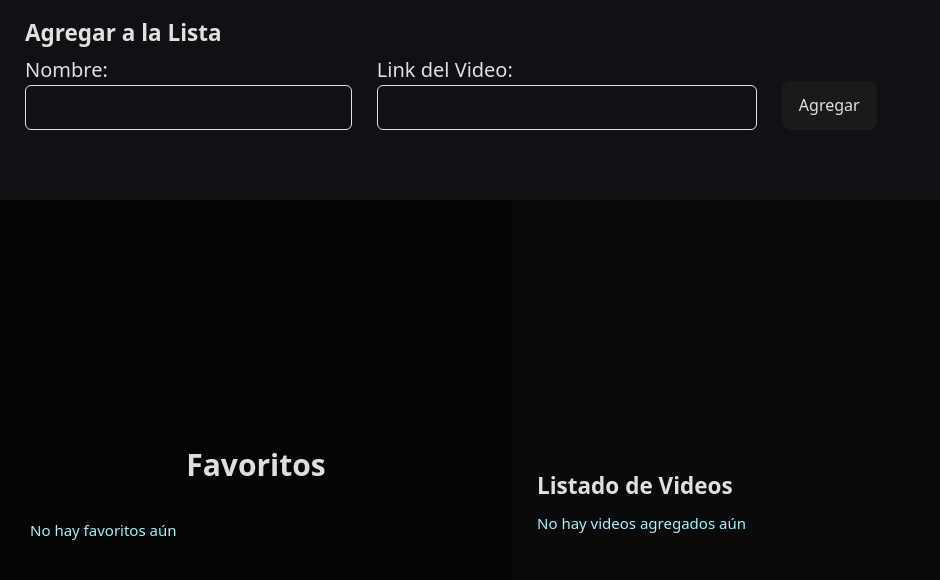
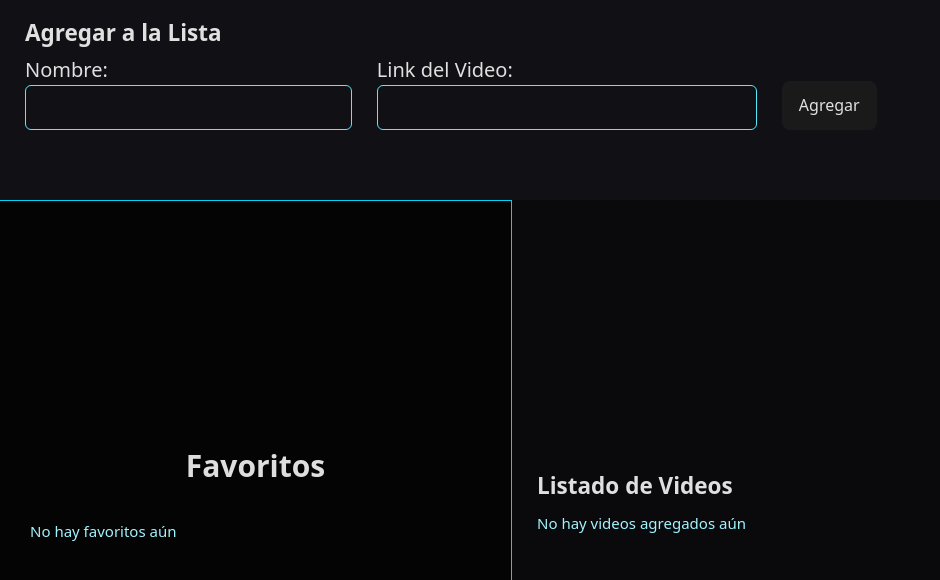
Before and after one commit to uortiz7/Proyecto-1-Labo4, a React (Vite) app: page / in a window 1280 px wide. Shown: the top 580 px of the page, without its empty margins (0-940 px from the left). Built offline with nearby package versions, Linux system fonts and the light colour scheme.

Commit message:
Cambios de color bordes

```diff
--- a/src/components/listar/favoritos.jsx
+++ b/src/components/listar/favoritos.jsx
@@ -8,7 +8,9 @@ export default function Favoritos() {
   return (
     <section
       id="favoritos"
-      className="px-6 bg-black/80 flex flex-col items-center justify-center"
+      className="px-6 bg-black/80
+      flex flex-col items-center justify-center
+      border-r border-t border-r-cyan-400 border-t-cyan-400"
     >
       <h2 className="text-2xl">Favoritos</h2>
       <div className="w-full mt-7 flex gap-6 overflow-x-auto pb-3">
--- a/src/components/listar/listado.jsx
+++ b/src/components/listar/listado.jsx
@@ -26,7 +26,7 @@ export default function Listado() {
         />
       )}
       {lista.length > 0 ? (
-        <ul className="overflow-y-auto border border-blue-300 p-2 rounded">
+        <ul className="overflow-y-auto border border-cyan-400 p-2 rounded">
           {lista.map((video) => {
             return <ElementoLista video={video} />;
           })}
--- a/src/components/modal/modal.jsx
+++ b/src/components/modal/modal.jsx
@@ -12,12 +12,12 @@ export default function Modal({ enabled, onClose, children }) {
         flex justify-center items-center
       "
     >
-      <main className="w-full max-w-175 flex flex-col items-start gap-2">
+      <div className="w-full max-w-175 flex flex-col items-start gap-2">
         <button onClick={onClose} className="top-0 -left-2">
           Cerrar
         </button>
         {children}
-      </main>
+      </div>
     </div>,
     document.body
   );
--- a/src/index.css
+++ b/src/index.css
@@ -23,8 +23,8 @@ input {
   width: 100%;
   padding: 10px;
   font-size: var(--text-xs);
-  border: 1px solid;
   border-radius: 6px;
+  border: 1px solid var(--color-cyan-300);
 }
 button {
   width: auto;
```
